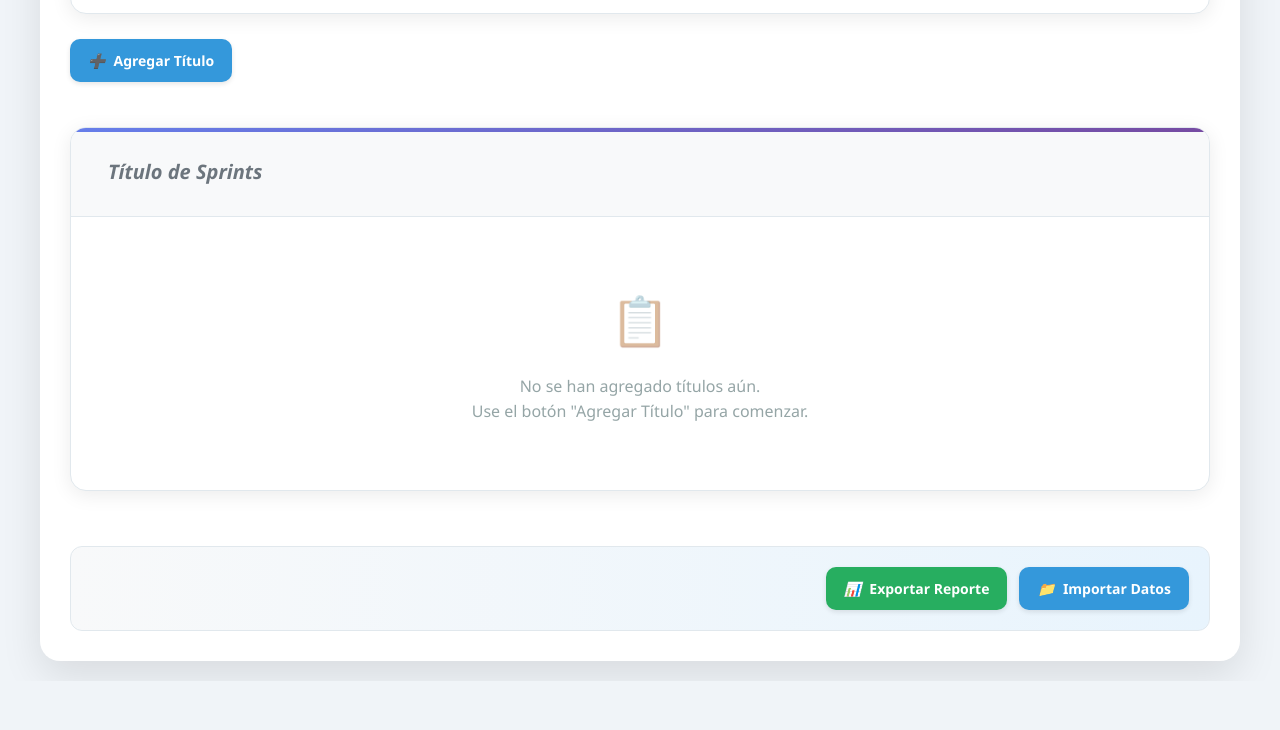
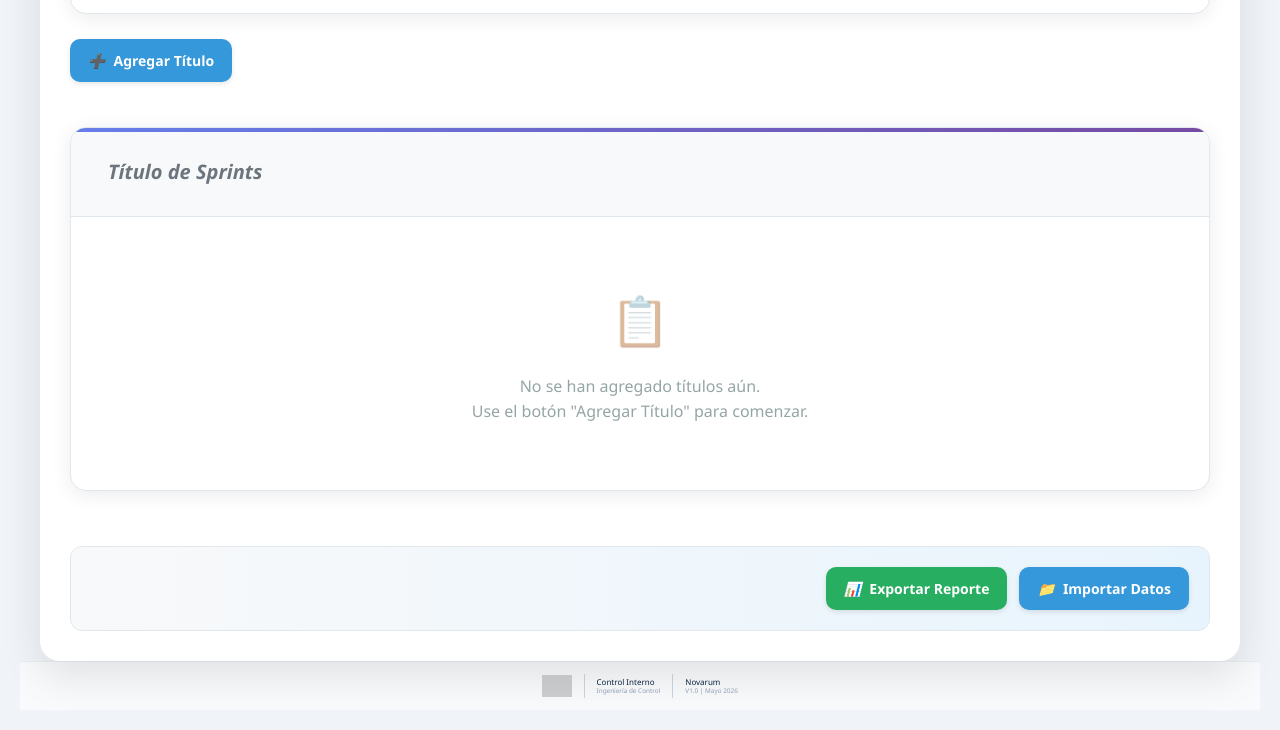
Before and after one commit to internalcontrolengineering/NovarumCSW, a plain HTML site: page index.html in a window 1280 px wide. Shown: the part 1036-1766 px from the top of the page. Before the commit the page ends 1717 px from the top, so only its background shows below. Drawn offline with nearby package versions, Linux system fonts and the light colour scheme; grey boxes are pictures that could not be loaded.

Commit message:
Add files via upload

```diff
--- a/index.html
+++ b/index.html
@@ -3802,6 +3802,22 @@ async function exportData() {
   syncIcon();
 })();
 </script>
-
+    <footer style="background: #f8fafc; padding: 0.75rem 1.5rem; border-top: 1px solid #e9edf2;">
+    <div style="display: flex; align-items: center; justify-content: center; gap: 12px; flex-wrap: wrap;">
+        <img src="https://raw.githubusercontent.com/internalcontrolengineering/Desarrollos/main/LogoCI-G.png"
+             alt="Control Interno"
+             style="height: 22px; width: auto; object-fit: contain; opacity: 0.5;">
+        <div style="width: 1px; height: 24px; background-color: #cbd5e1;"></div>
+        <div style="display: flex; flex-direction: column; line-height: 1.2;">
+            <span style="font-size: 0.5rem; color: #0A2540;">Control Interno</span>
+            <span style="font-size: 0.4rem; color: #94a3b8; font-weight: 500;">Ingeniería de Control</span>
+        </div>
+        <div style="width: 1px; height: 24px; background-color: #cbd5e1;"></div>
+        <div style="display: flex; flex-direction: column; line-height: 1.2;">
+            <span style="font-size: 0.5rem; color: #0A2540;">Novarum</span>
+            <span style="font-size: 0.4rem; color: #94a3b8; font-weight: 500;">V1.0 | Mayo 2026</span>
+        </div>
+    </div>
+</footer>
 </body>
 </html>
```
